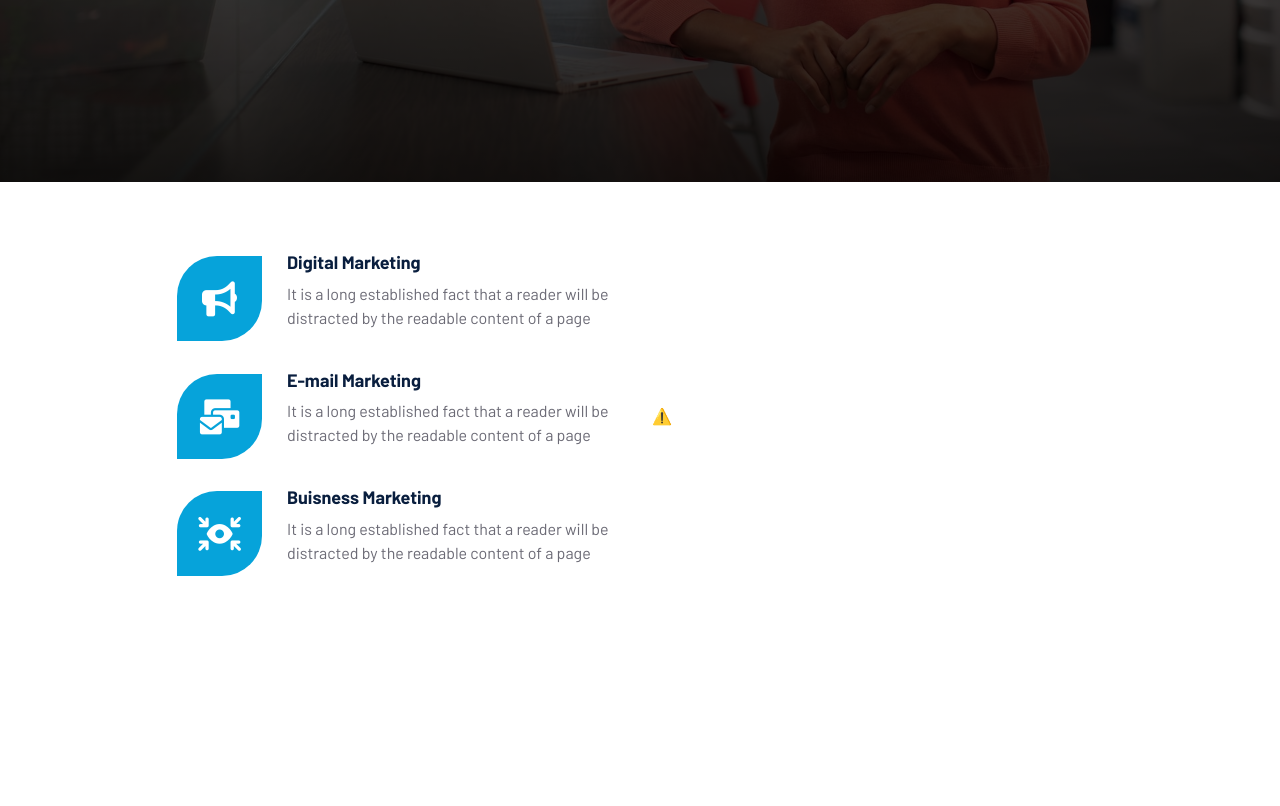
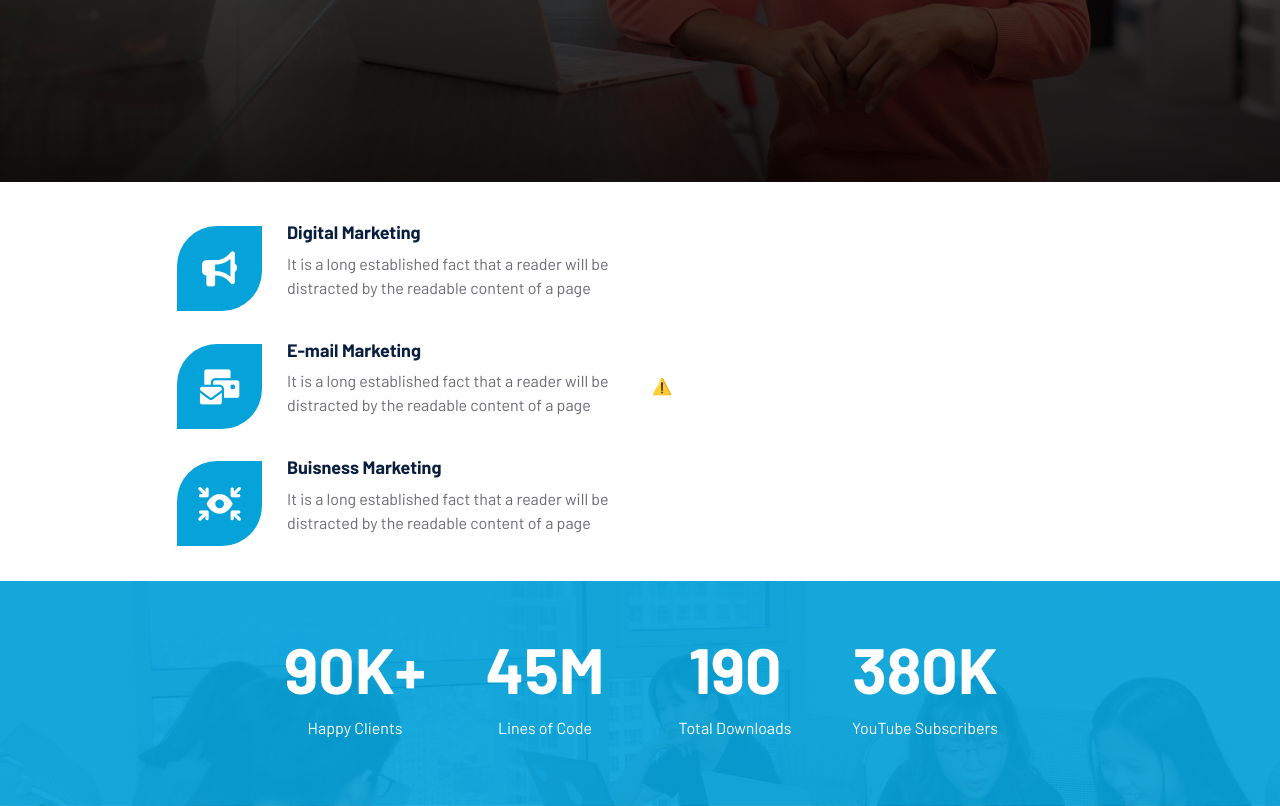
Before and after one commit to CreationsBliss/saturn-agency-website, a plain HTML site: page index.html in a window 1280 px wide. Shown: the part 750-1556 px from the top of the page. Before the commit the page ends 1331 px from the top, so only its background shows below. Drawn offline with nearby package versions, Linux system fonts and the light colour scheme; no server answers.

Commit message:
Milestone end

```diff
--- a/css/style.css
+++ b/css/style.css
@@ -33,6 +33,9 @@ p{
   color: #EEF9FF;
   font-size: 14px;
   font-weight: 400;
+}
+.navbar-top p{
+  color: #fff;
 }
 .navbar-top a{
   color: #fff;
@@ -151,7 +154,8 @@ p{
 /* End Hero Slide */
 
 .about-area{
-  padding-top: 60px;
+  padding-top: 30px;
+  padding-bottom: 30px;
   overflow-x: hidden;
 }
 .about-icon{
@@ -171,3 +175,20 @@ p{
   display: flex;
   align-items: center;
 }
+/* End About Area */
+
+.milestone-area{
+  min-height: 200px;
+  background-image: linear-gradient(#06a2daee, #06a2daec),url(../images/banner-3.jpg);
+  background-repeat: no-repeat;
+  background-size: cover;
+  background-position: center;
+  display: flex;
+  align-items: center;
+  padding-top: 50px;
+  padding-bottom: 50px;
+}
+.milestone-area h1, .milestone-area p{
+  color: #fff;
+}
+/* End Milestone Area */
--- a/index.html
+++ b/index.html
@@ -186,6 +186,30 @@
   </section>
   <!-- About Area End -->
 
+  <section class="milestone-area">
+    <div class="container">
+      <div class="row gy-4 justify-content-center text-center">
+        <div class="col-lg-2 col-sm-6">
+          <h1>90K+</h1>
+          <p>Happy Clients</p>
+        </div>
+        <div class="col-lg-2 col-sm-6">
+          <h1>45M</h1>
+          <p>Lines of Code</p>
+        </div>
+        <div class="col-lg-2 col-sm-6">
+          <h1>190</h1>
+          <p>Total Downloads</p>
+        </div>
+        <div class="col-lg-2 col-sm-6">
+          <h1>380K</h1>
+          <p>YouTube Subscribers</p>
+        </div>
+      </div>
+    </div>
+  </section>
+  <!-- Milestone Area End -->
+
   <!-- Bootstrap JS -->
   <script src="https://cdn.jsdelivr.net/npm/bootstrap@5.3.0-alpha1/dist/js/bootstrap.bundle.min.js"></script>
 
```
Also changed, not shown: images/banner-3.jpg (added).
